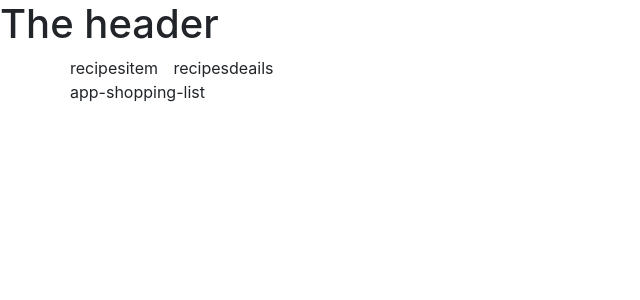
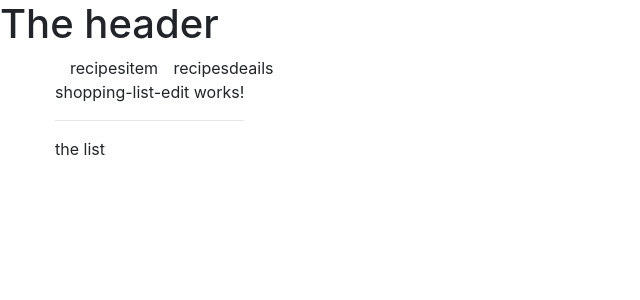
Before and after one commit to arjunraj15/angular-basic-project, an Angular app: page / in a window 1280 px wide. Shown: the top 300 px of the page, without its empty margins (0-640 px from the left). Built offline with nearby package versions, Linux system fonts and the light colour scheme.

Commit message:
1 file modified

```diff
--- a/src/app/shopping-list/shopping-list.component.html
+++ b/src/app/shopping-list/shopping-list.component.html
@@ -1 +1,7 @@
-app-shopping-list
+<div class = "row">
+  <div class="col-xs-10">
+    <app-shopping-list-edit></app-shopping-list-edit>
+    <hr>
+    <p>the list</p>
+  </div>
+  <div>
```
